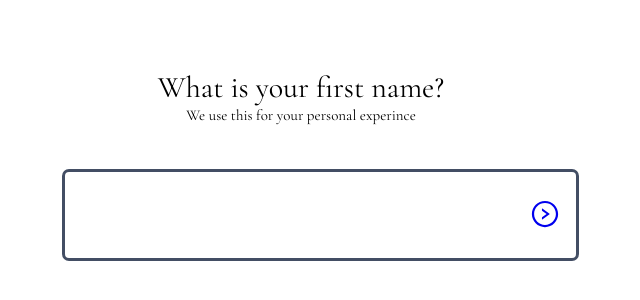
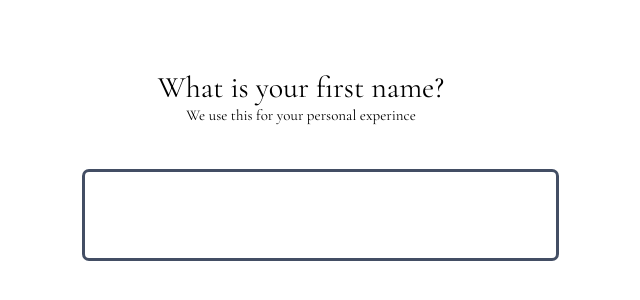
Before and after one commit to AATechCulture/BisonBlitz, a React (Create React App) app: page /name-section in a window 1280 px wide. Shown: the part 258-558 px from the top of the page, without its empty margins (339-979 px from the left). Built offline with nearby package versions, Linux system fonts and the light colour scheme.

Commit message:
add framer motion

```diff
--- a/package.json
+++ b/package.json
@@ -11,6 +11,8 @@
     "@types/node": "^16.18.60",
     "@types/react": "^18.2.34",
     "@types/react-dom": "^18.2.14",
+    "classnames": "^2.3.2",
+    "framer-motion": "^10.16.4",
     "gasp": "^0.0.2",
     "gsap": "^3.12.2",
     "react": "^18.2.0",
--- a/src/App.tsx
+++ b/src/App.tsx
@@ -5,15 +5,18 @@ import LandingPage from './routes/LandingPage';
 import NameSection from './routes/NameSection';
 import { MilesSection } from './routes/MilesSection';
 import { TripSection } from './routes/TripSection';
+import { AnimatePresence } from 'framer-motion';
 
 function App() {
   return (
+    <AnimatePresence>
       <Routes>
         <Route path='/' element={<LandingPage />} />
         <Route path='/name-section' element={<NameSection />} />
         <Route path='/miles-question' element={<MilesSection />} />
         <Route path='/trip-section' element={<TripSection />} />
       </Routes>
+    </AnimatePresence>
   );
 }
 
--- a/src/compoents/SignleQuestionForm.tsx
+++ b/src/compoents/SignleQuestionForm.tsx
@@ -1,6 +1,15 @@
-import React, { DetailedHTMLProps, InputHTMLAttributes } from 'react';
+import React, {
+  DetailedHTMLProps,
+  InputHTMLAttributes,
+  useEffect,
+  useState,
+} from 'react';
 import { AiOutlineRightCircle } from 'react-icons/ai';
 import { Link } from 'react-router-dom';
+
+import classNames from 'classnames';
+
+import { motion } from 'framer-motion';
 
 type Props = {
   mainText: string;
@@ -10,6 +19,9 @@ type Props = {
 };
 
 const SignleQuestionForm = (props: Props) => {
+  const [value, setValue] = useState(''); // Use state to store the input value
+  const [onceActive, setOnceActive] = useState(false); // Use state to store the input value
+
   //   const validateInput = (
   //     inputElement: DetailedHTMLProps<
   //       InputHTMLAttributes<HTMLInputElement>,
@@ -23,22 +35,51 @@ const SignleQuestionForm = (props: Props) => {
   //       inputElement.style.borderColor = ''; // Remove border color (reset to default)
   //     }
   //   };
+
+  const handleSubmit = (e: any) => {
+    e.preventDefault();
+    console.log(value);
+  };
+
+  //   useEffect(() => {
+  //     console.log(onceActive && value.length === 0, 'tesitng');
+  //     setValue(value);
+  //   }, [value]);
+
+  console.log(value.length === 0, 'check-me');
   return (
     <div className='name-section'>
       <p className='first-name'>{props.mainText}</p>
       <p className='first-name-subtext'> {props.subText}</p>
-      <div className='input-form-overlay'>
-        <div className='inner-form-overlay'>
+      <div
+        className={`input-form-overlay ${
+          onceActive && value === '' ? 'wrong-field' : ''
+        }`}
+      >
+        <motion.div
+          className='inner-form-overlay'
+          initial={{ opacity: 0 }}
+          animate={{ opacity: 1 }}
+          exit={{ opacity: 0 }}
+        >
+          <form onSubmit={handleSubmit} className='form-content'>
             <input
               className='form-input'
               type={props.type ? props.type : 'text'}
+              value={value} // Bind the input value to the state
+              onChange={(e) => {
+                setValue(e.target.value);
+                if (value) {
+                  setOnceActive(true);
+                }
+              }} // Update the state when input changes
             />
+
             <button className='clean-button' type='submit'>
-            <Link className='icon-form-next' to={props.toRoute}>
-              <AiOutlineRightCircle size={30} />
-            </Link>
+              {value !== '' ? <AiOutlineRightCircle size={30} /> : null}
             </button>
-        </div>
+          </form>
+        </motion.div>
       </div>
     </div>
   );
--- a/src/index.css
+++ b/src/index.css
@@ -1,3 +1,8 @@
 html {
   font-family: 'Cormorant Garamond', serif;
 }
+
+div {
+  -webkit-transition: transform 0.45s cubic-bezier(0, 0, 0.21, 1);
+  transition: transform 0.45s cubic-bezier(0, 0, 0.21, 1);
+}
--- a/src/routes/NameSection.tsx
+++ b/src/routes/NameSection.tsx
@@ -1,5 +1,6 @@
 import React from 'react';
 
+import classnames from 'classnames';
 import '../sass/LandingPage.scss';
 import { Link } from 'react-router-dom';
 import { SignleQuestionForm } from '../compoents';
@@ -7,7 +8,7 @@ type Props = {};
 
 const NameSection = (props: Props) => {
   return (
-    <div className='onboarding-section-base'>
+    <div className={'onboarding-section-base'}>
       <SignleQuestionForm
         mainText='What is your first name?'
         subText='We use this for your personal experince'
--- a/src/routes/TripSection.tsx
+++ b/src/routes/TripSection.tsx
@@ -5,23 +5,24 @@ type Props = {};
 
 const TripSection = (props: Props) => {
   return (
-    <div className='onboarding-with-mutiple'>
-      <SignleQuestionForm
-        mainText='What is your first name?'
-        subText='We use this for your personal experince'
-        toRoute='/miles-question'
-      />
-      <SignleQuestionForm
-        mainText='What is your first name?'
-        subText='We use this for your personal experince'
-        toRoute='/miles-question'
-      />
-      <SignleQuestionForm
-        mainText='What is your first name?'
-        subText='We use this for your personal experince'
-        toRoute='/miles-question'
-      />
-    </div>
+    // <div className='onboarding-with-mutiple'>
+    //   <SignleQuestionForm
+    //     mainText='What is your first name?'
+    //     subText='We use this for your personal experince'
+    //     toRoute='/miles-question'
+    //   />
+    //   <SignleQuestionForm
+    //     mainText='What is your first name?'
+    //     subText='We use this for your personal experince'
+    //     toRoute='/miles-question'
+    //   />
+    //   <SignleQuestionForm
+    //     mainText='What is your first name?'
+    //     subText='We use this for your personal experince'
+    //     toRoute='/miles-question'
+    //   />
+    // </div>
+    <div>testing</div>
   );
 };
 export { TripSection };
--- a/src/sass/LandingPage.scss
+++ b/src/sass/LandingPage.scss
@@ -58,8 +58,7 @@
   font-size: 1rem;
   font-family: GingerOTF, Ginger, Helvetica, sans-serif;
   line-height: 1.25rem;
-  transition: color 0.4s ease 0s, background-color 0.4s ease 0s,
-    border 0.4s ease 0s, width 0.4s cubic-bezier(0.09, 1, 0.205, 1) 0s;
+
   display: inline-block;
   cursor: pointer;
   margin-bottom: 4.875rem;
@@ -108,7 +107,8 @@
 
 .input-form-overlay {
   background-color: rgb(255, 255, 255);
-  border: 0.1875rem solid rgb(67, 78, 100);
+  border: 0.1875rem solid;
+  border-color: rgb(67, 78, 100);
   border-radius: 0.4375rem;
   display: flex;
   flex-direction: column;
@@ -117,6 +117,11 @@
   width: 100%;
   max-width: 35.625rem;
   position: relative;
+  transition: border-color 0.3s;
+
+  &.wrong-field {
+    border-color: #ad2e2e;
+  }
 }
 
 .form-input {
@@ -158,3 +163,8 @@
   flex-direction: column;
   justify-content: center;
 }
+
+.form-content {
+  display: flex;
+  flex-direction: row;
+}
```
Also changed, not shown: 1 other file (tests, documents, lock files or other folders). Lines whose indentation alone changed are shown as unchanged.
